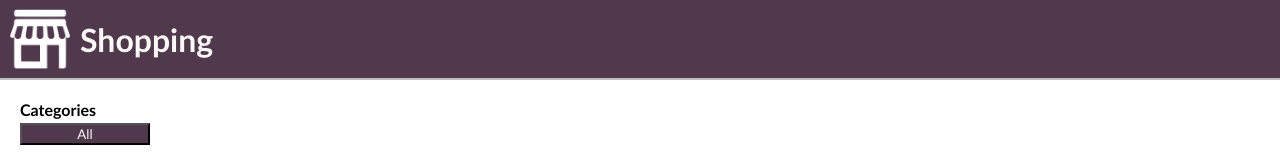
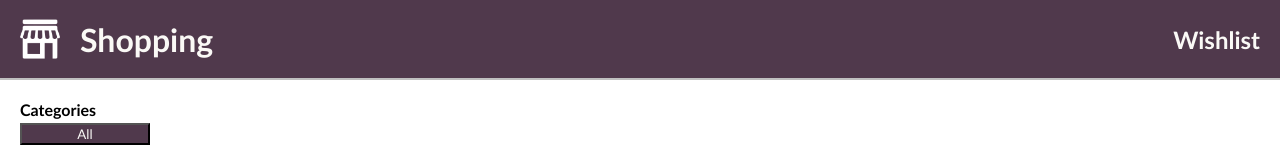
Before and after one commit to barbarajfpereira/product-page, a React (Create React App) app: page / in a window 1280 px wide. Shown: the top 160 px of the page. Built offline with nearby package versions, Linux system fonts and the light colour scheme; no server answers.

Commit message:
create wishlist

```diff
--- a/package.json
+++ b/package.json
@@ -3,6 +3,10 @@
   "version": "0.1.0",
   "private": true,
   "dependencies": {
+    "@fortawesome/fontawesome-svg-core": "^1.2.36",
+    "@fortawesome/free-regular-svg-icons": "^5.15.4",
+    "@fortawesome/free-solid-svg-icons": "^5.15.4",
+    "@fortawesome/react-fontawesome": "^0.1.16",
     "@testing-library/jest-dom": "^5.16.1",
     "@testing-library/react": "^12.1.2",
     "@testing-library/user-event": "^13.5.0",
--- a/src/App.jsx
+++ b/src/App.jsx
@@ -1,12 +1,19 @@
+import { useState } from 'react';
 import './App.scss';
 import Header from './components/Header/Header.jsx';
 import Display from './components/Display/Display.jsx';
 
 function App() {
+  const [isWishlist, setIsWishlist] = useState(false);
+
+  const toggleIsWishlist = () => {
+    setIsWishlist(!isWishlist);
+  };
+
   return (
     <div className='app'>
-      <Header />
-      <Display />
+      <Header isWishlist={isWishlist} toggleIsWishlist={toggleIsWishlist} />
+      <Display isWishlist={isWishlist} />
     </div>
   );
 }
--- a/src/components/Display/Display.jsx
+++ b/src/components/Display/Display.jsx
@@ -1,22 +1,31 @@
 import React, { useEffect, useState } from 'react';
+import { FontAwesomeIcon } from '@fortawesome/react-fontawesome';
+import { faStar, faHeart } from '@fortawesome/free-solid-svg-icons';
+import { faHeart as faHeartRegular } from '@fortawesome/free-regular-svg-icons';
 import { getProducts, getProductsByCategory, getCategories } from '../../api';
 import './Display.scss';
-import rate from '../../assets/rate.png';
 
-const Display = () => {
+const Display = ({ isWishlist }) => {
   const [products, setProducts] = useState([]);
   const [categories, setCategories] = useState(['all']);
   const [selectedCategory, setSelectedCategory] = useState('all');
   const [ordered, setOrdered] = useState(false);
   const [search, setSearch] = useState('');
-  const [minRating, setMinRating] = useState(null);
-  const [minPrice, setMinPrice] = useState(null);
-  const [maxPrice, setMaxPrice] = useState(null);
+  const [minRating, setMinRating] = useState();
+  const [minPrice, setMinPrice] = useState();
+  const [maxPrice, setMaxPrice] = useState();
+  const [wishlist, setWishlist] = useState([]);
 
   useEffect(() => {
     getCategories().then((categories) => {
       setCategories(['all', ...categories]);
     });
+
+    const storedWishlist = localStorage.getItem('wishlist');
+
+    if (storedWishlist) {
+      setWishlist(JSON.parse(storedWishlist));
+    }
   }, []);
 
   useEffect(() => {
@@ -31,12 +40,26 @@
     }
   }, [selectedCategory]);
 
+  const toggleWishlist = (id) => {
+    const newWishlist = wishlist.includes(id)
+      ? wishlist.filter((wishlistId) => wishlistId !== id)
+      : [...wishlist, id];
+
+    setWishlist(newWishlist);
+
+    localStorage.setItem('wishlist', JSON.stringify(newWishlist));
+  };
+
   let shownProducts = [...products];
 
+  if (isWishlist) {
+    shownProducts = shownProducts.filter(({ id }) => wishlist.includes(id));
+  }
+
   if (search.length) {
-    shownProducts = shownProducts.filter(({ title }) => {
-      return title.toUpperCase().includes(search.toUpperCase());
-    });
+    shownProducts = shownProducts.filter(({ title }) =>
+      title.toUpperCase().includes(search.toUpperCase())
+    );
   }
 
   if (minRating || minPrice || maxPrice) {
@@ -149,9 +172,18 @@
               <strong className='product__price'>{`${price} €`}</strong>
 
               <span className='product__rating'>
-                <img src={rate} alt='rating' />
+                <FontAwesomeIcon icon={faStar} />
+
                 <span>{rating.rate}</span>
               </span>
+
+              <div onClick={() => toggleWishlist(id)}>
+                {wishlist.includes(id) ? (
+                  <FontAwesomeIcon color='#ffef96' icon={faHeart} />
+                ) : (
+                  <FontAwesomeIcon icon={faHeartRegular} />
+                )}
+              </div>
             </div>
           </div>
         ))}
--- a/src/components/Display/Display.scss
+++ b/src/components/Display/Display.scss
@@ -93,14 +93,8 @@
   }
 
   &__rating {
-    span,
-    img {
-      vertical-align: middle;
-    }
-
-    img {
-      object-fit: contain;
-      margin-right: 6px;
+    span {
+      margin-left: 6px;
     }
   }
 
--- a/src/components/Header/Header.jsx
+++ b/src/components/Header/Header.jsx
@@ -2,11 +2,17 @@
 import './Header.scss';
 import logo from '../../assets/logo.png';
 
-const Header = () => {
+const Header = ({ isWishlist, toggleIsWishlist }) => {
   return (
     <header className='header'>
-      <img src={logo} alt='logo' width='60px' height='60px' />
+      <img src={logo} alt='logo' />
       <h1 className='header__title'>Shopping</h1>
+      <h2
+        className={`header__wishlist ${isWishlist ? 'active' : ''}`}
+        onClick={toggleIsWishlist}
+      >
+        Wishlist
+      </h2>
     </header>
   );
 };
--- a/src/components/Header/Header.scss
+++ b/src/components/Header/Header.scss
@@ -9,10 +9,23 @@
   color: $text-secondary;
 
   img {
-    margin-left: 10px;
+    width: 40px;
+    height: 40px;
+    margin-left: 20px;
   }
 
   &__title {
-    margin-left: 10px;
+    margin-left: 20px;
+  }
+
+  &__wishlist {
+    margin-left: auto;
+    padding: 20px;
+    cursor: pointer;
+
+    &.active {
+      color: $background-accent;
+      text-decoration: underline;
+    }
   }
 }
```
Also changed, not shown: src/assets/rate.png (deleted), 1 other file (tests, documents, lock files or other folders).
